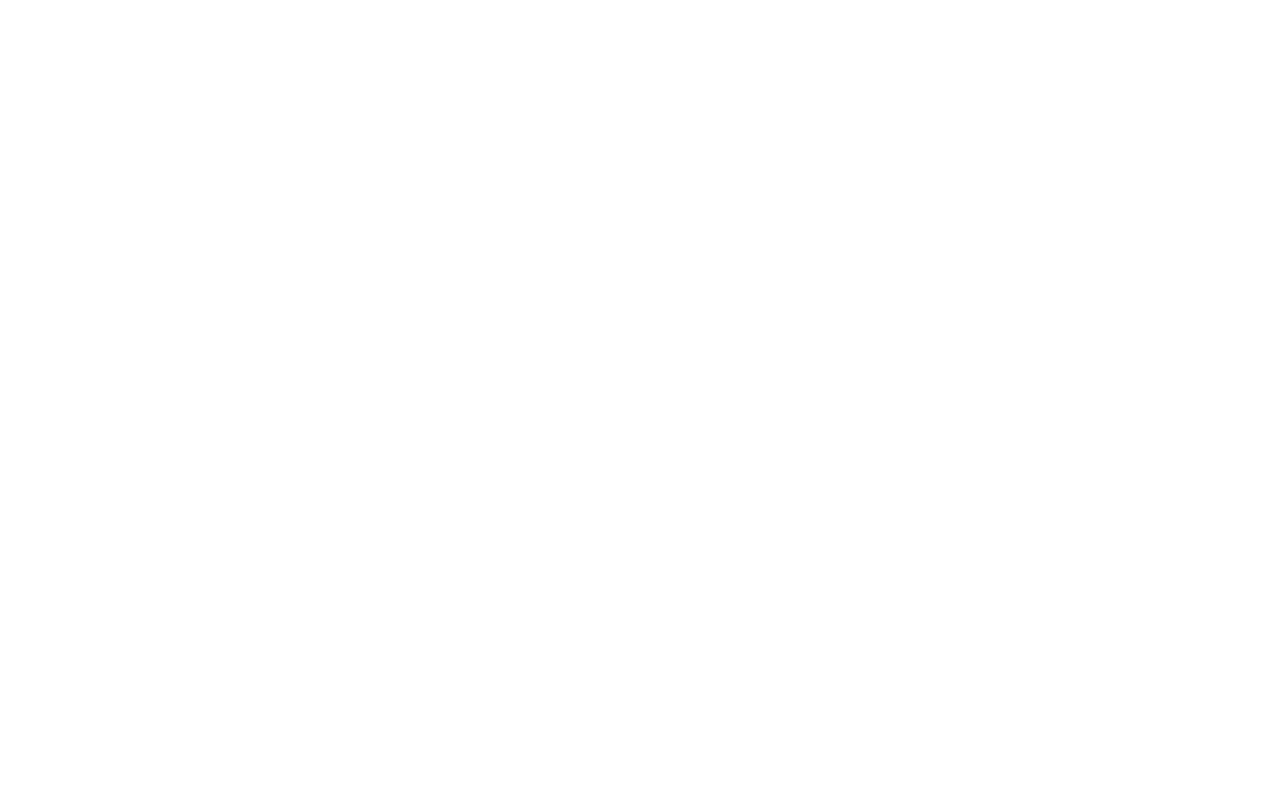
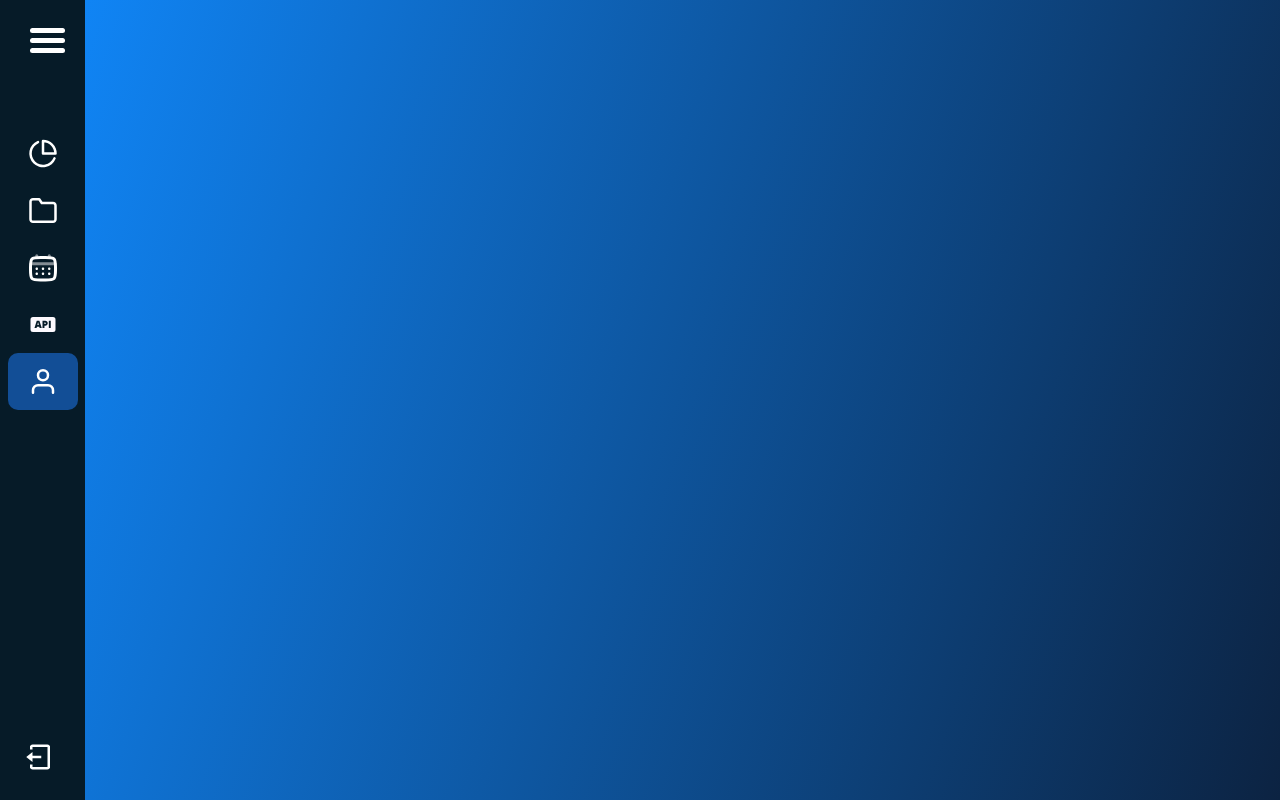
Before and after one commit to MariaDSalazar/frontend-pis6to, a React (Create React App) app: page /solicitudes in a window 1280 px wide. Before the commit this address had no page. Built offline with nearby package versions, Linux system fonts and the light colour scheme.

Commit message:
middleware

```diff
--- a/src/index.js
+++ b/src/index.js
@@ -1,12 +1,13 @@
 import React from 'react';
 import ReactDOM from 'react-dom';
-import { BrowserRouter as Router, Route, Routes } from 'react-router-dom';
+import { BrowserRouter as Router, Route, Routes, Navigate } from 'react-router-dom';
 import './index.css';
 import './global.css';
 import App from './App';
 import reportWebVitals from './reportWebVitals';
 import Modulos from './vistas/Modulos';
 import Historicos from './vistas/Historicos';
+import Solicitudes from './vistas/Solicitudes';
 
 ReactDOM.render(
   <React.StrictMode>
@@ -15,6 +16,10 @@
         <Route path="/dashboard" element={<App />} />
         <Route path="/modulos" element={<Modulos />} />
         <Route path="/historicos" element={<Historicos />} />
+        <Route path="/solicitudes" element={<Solicitudes />} />
+
+        {/* Ruta de redirección para rutas no coincidentes */}
+        <Route path="*" element={<Navigate to="/dashboard" />} />
       </Routes>
     </Router>
   </React.StrictMode>,
--- a/src/mapa/Mapa.jsx
+++ b/src/mapa/Mapa.jsx
@@ -26,6 +26,7 @@
             8.45 uv
           </Popup>
         </Marker>
+
       </MapContainer>
 
     </div>
--- /dev/null
+++ b/src/vistas/Solicitudes.js
@@ -0,0 +1,28 @@
+import React from "react";
+import SideNavBar from "./../SideNavBar/SideNavBar";
+import Chatbot from "../chatbot/Chatbot";
+
+function Solicitudes() {
+    const appContainerStyle = {
+        display: "flex",
+        width: "100%",
+        overflowX: "hidden",
+
+        flex: 1,
+    };
+
+    const scrollableContainerStyle = {
+        flex: 1,
+        overflow: "auto",  // Agregamos overflow: auto para habilitar la barra de desplazamiento
+    };
+
+    return (
+        <div style={appContainerStyle} className="desktop-1">
+            <div>
+                <SideNavBar></SideNavBar>
+            </div>
+        </div>
+    );
+}
+
+export default Solicitudes;
```
